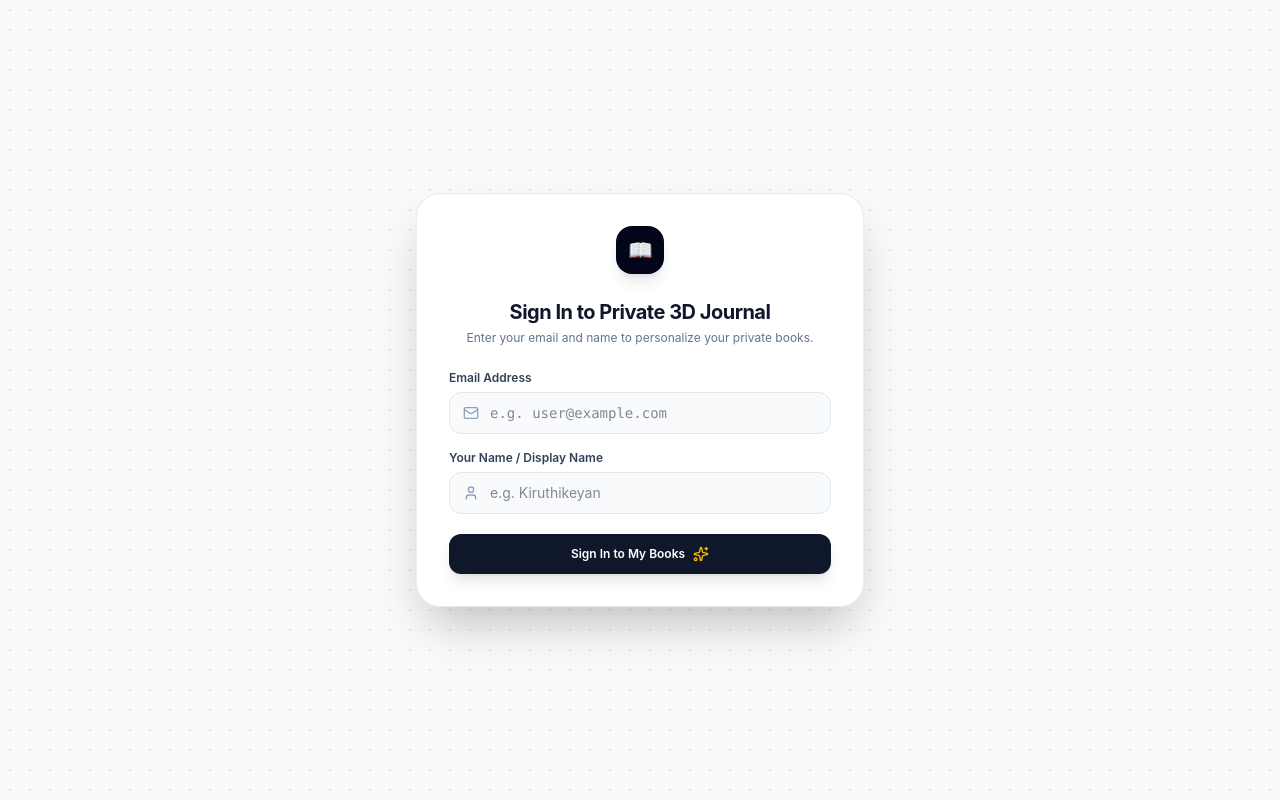
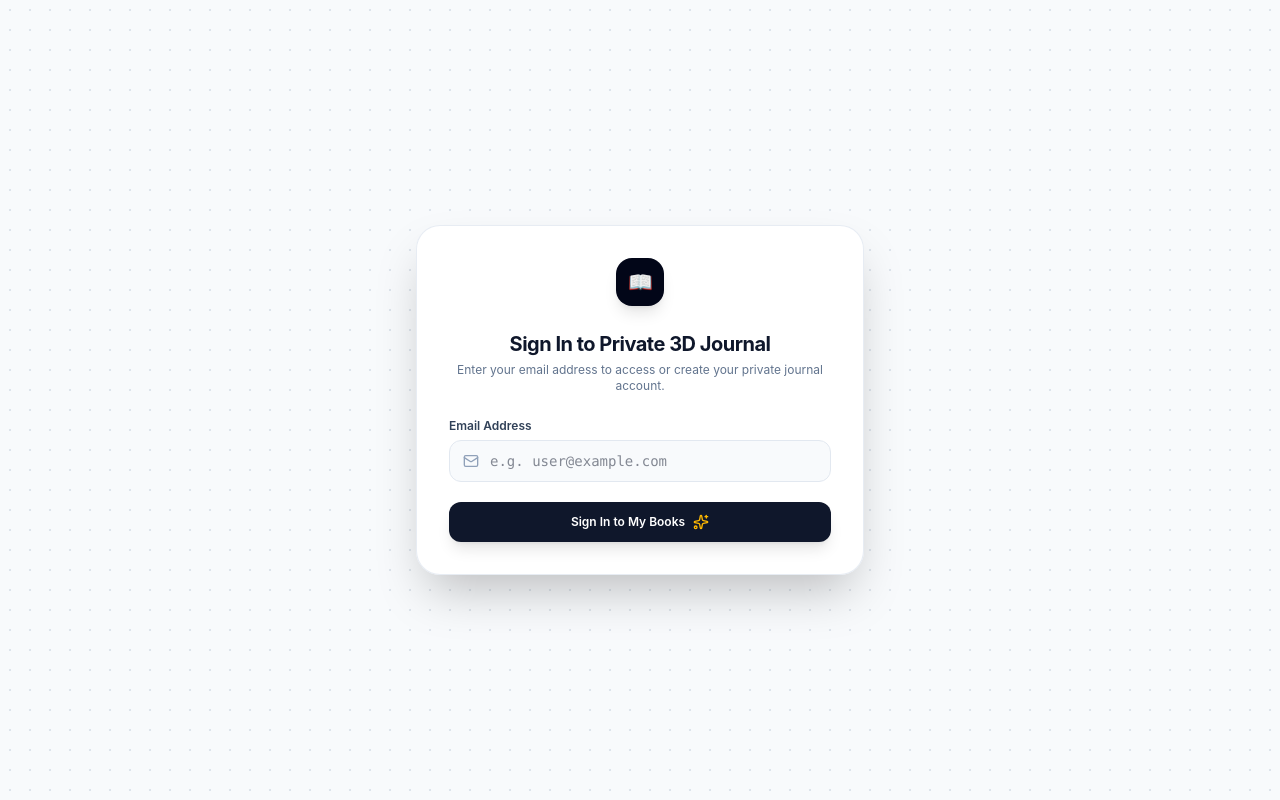
Before and after one commit to Kiruthikeyan-S/3d-Notebook, a React (Vite) app: page / in a window 1280 px wide. Built offline with nearby package versions, Linux system fonts and the light colour scheme.

Commit message:
feat: Fix note edit button pointer capture and implement email-only account sign-in with account detection

```diff
--- a/src/App.tsx
+++ b/src/App.tsx
@@ -222,7 +222,6 @@ export default function App() {
   });
 
   const [loginEmail, setLoginEmail] = useState("");
-  const [loginName, setLoginName] = useState("");
   const [loginError, setLoginError] = useState("");
 
   // Settings Modal State
@@ -343,20 +342,37 @@ export default function App() {
     }
   };
 
-  // Handle Account Login
+  // Handle Account Login (Email Only with Account Registry)
   const handleAccountLogin = (e: React.FormEvent) => {
     e.preventDefault();
-    if (!loginEmail.trim() || !loginEmail.includes("@")) {
+    const cleanEmail = loginEmail.trim().toLowerCase();
+    if (!cleanEmail || !cleanEmail.includes("@")) {
       setLoginError("Please enter a valid email address");
       return;
     }
-    if (!loginName.trim()) {
-      setLoginError("Please enter your name");
-      return;
-    }
-
-    setLoginError("");
-    setUser({ email: loginEmail.trim().toLowerCase(), name: loginName.trim() });
+
+    try {
+      const dbSaved = localStorage.getItem("ai_journal_accounts_db");
+      const accounts: Record<string, UserProfile> = dbSaved ? JSON.parse(dbSaved) : {};
+
+      if (accounts[cleanEmail]) {
+        // Existing account found - Log in directly
+        setLoginError("");
+        setUser(accounts[cleanEmail]);
+      } else {
+        // New account - Auto-register using email prefix as display name
+        const rawPrefix = cleanEmail.split("@")[0];
+        const derivedName = rawPrefix.charAt(0).toUpperCase() + rawPrefix.slice(1);
+        const newUser: UserProfile = { email: cleanEmail, name: derivedName };
+        accounts[cleanEmail] = newUser;
+        localStorage.setItem("ai_journal_accounts_db", JSON.stringify(accounts));
+        setLoginError("");
+        setUser(newUser);
+      }
+    } catch {
+      const rawPrefix = cleanEmail.split("@")[0];
+      setUser({ email: cleanEmail, name: rawPrefix });
+    }
   };
 
   // Handle Sign Out
@@ -365,7 +381,6 @@ export default function App() {
     setActiveBookConfig(null);
     setIsUnlocked(false);
     setLoginEmail("");
-    setLoginName("");
     setIsSettingsOpen(false);
   };
 
@@ -696,7 +711,7 @@ export default function App() {
                 Sign In to Private 3D Journal
               </h1>
               <p className="text-xs text-slate-500">
-                Enter your email and name to personalize your private books.
+                Enter your email address to access or create your private journal account.
               </p>
             </div>
 
@@ -711,20 +726,6 @@ export default function App() {
                     onChange={(e) => setLoginEmail(e.target.value)}
                     placeholder="e.g. user@example.com"
                     className="w-full pl-10 pr-4 py-2.5 rounded-xl border border-slate-200 bg-slate-50 text-sm text-slate-900 focus:outline-none focus:border-slate-900 focus:bg-white transition-all font-mono"
-                  />
-                </div>
-              </div>
-
-              <div className="flex flex-col gap-1.5">
-                <label className="text-xs font-semibold text-slate-700">Your Name / Display Name</label>
-                <div className="relative flex items-center">
-                  <User className="absolute left-3.5 w-4 h-4 text-slate-400" />
-                  <input
-                    type="text"
-                    value={loginName}
-                    onChange={(e) => setLoginName(e.target.value)}
-                    placeholder="e.g. Kiruthikeyan"
-                    className="w-full pl-10 pr-4 py-2.5 rounded-xl border border-slate-200 bg-slate-50 text-sm text-slate-900 focus:outline-none focus:border-slate-900 focus:bg-white transition-all"
                   />
                 </div>
               </div>
--- a/src/components/ScrapbookCanvas.tsx
+++ b/src/components/ScrapbookCanvas.tsx
@@ -254,6 +254,7 @@ export const ScrapbookCard = ({
         {isSelected && (
           <div className="absolute top-2 right-2 flex items-center gap-1 z-40 bg-slate-900/90 backdrop-blur-md px-2 py-1 rounded-full text-white shadow-lg">
             <button
+              onPointerDown={(e) => e.stopPropagation()}
               onClick={(e) => {
                 e.stopPropagation();
                 const newRot = (item.rotation + 15) % 360;
@@ -266,6 +267,7 @@ export const ScrapbookCard = ({
             </button>
             {onEdit && (
               <button
+                onPointerDown={(e) => e.stopPropagation()}
                 onClick={(e) => {
                   e.stopPropagation();
                   onEdit(item);
@@ -277,6 +279,7 @@ export const ScrapbookCard = ({
               </button>
             )}
             <button
+              onPointerDown={(e) => e.stopPropagation()}
               onClick={(e) => {
                 e.stopPropagation();
                 onDelete(item.id);
```
